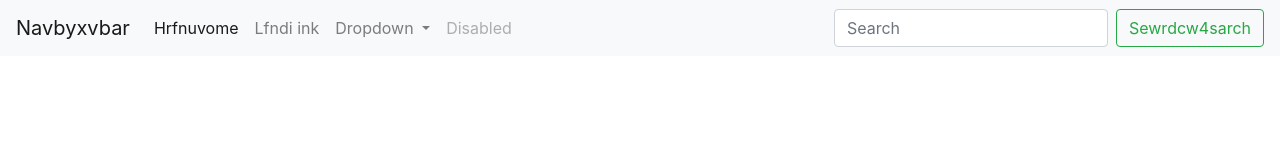
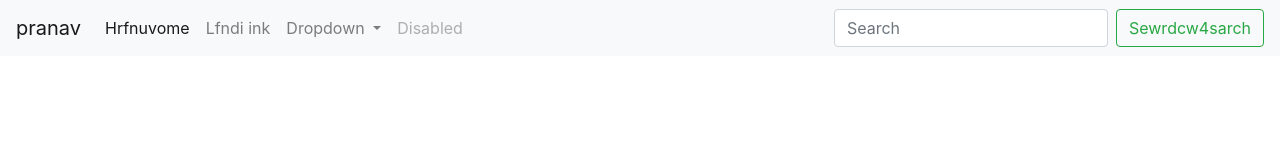
Before and after one commit to pranavarora724/My-first-repository, a plain HTML site: page my website/index.html in a window 1280 px wide. Drawn offline with nearby package versions, Linux system fonts and the light colour scheme.

Commit message:
modified name

```diff
--- a/my website/index.html
+++ b/my website/index.html
@@ -12,7 +12,7 @@
   </head>
   <body>
     <nav class="navbar navbar-expand-lg navbar-light bg-light">
-      <a class="navbar-brand" href="#">Navbyxvbar</a>
+      <a class="navbar-brand" href="#">pranav</a>
       <button class="navbar-toggler" type="button" data-toggle="collapse" data-target="#navbarSupportedContent" aria-controls="navbarSupportedContent" aria-expanded="false" aria-label="Toggle navigation">
         <span class="navbar-toggler-icon"></span>
       </button>
```
